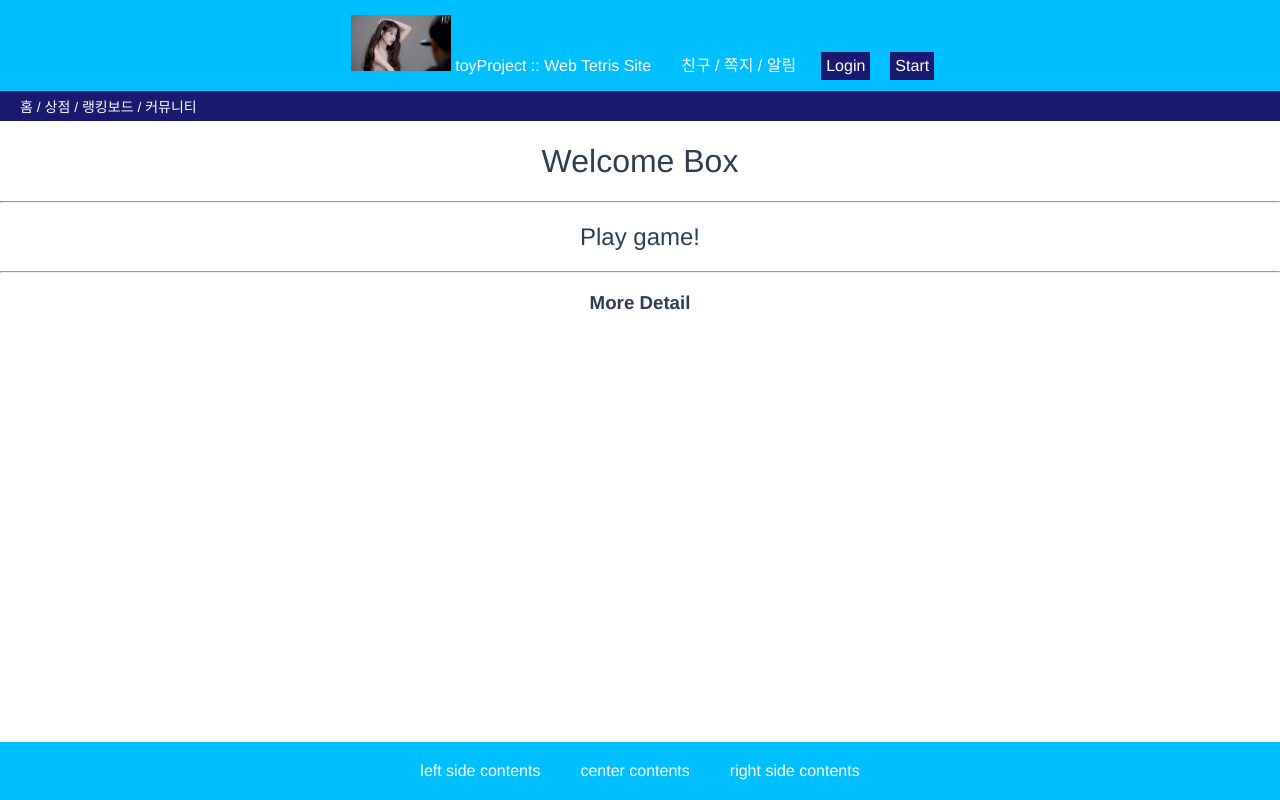
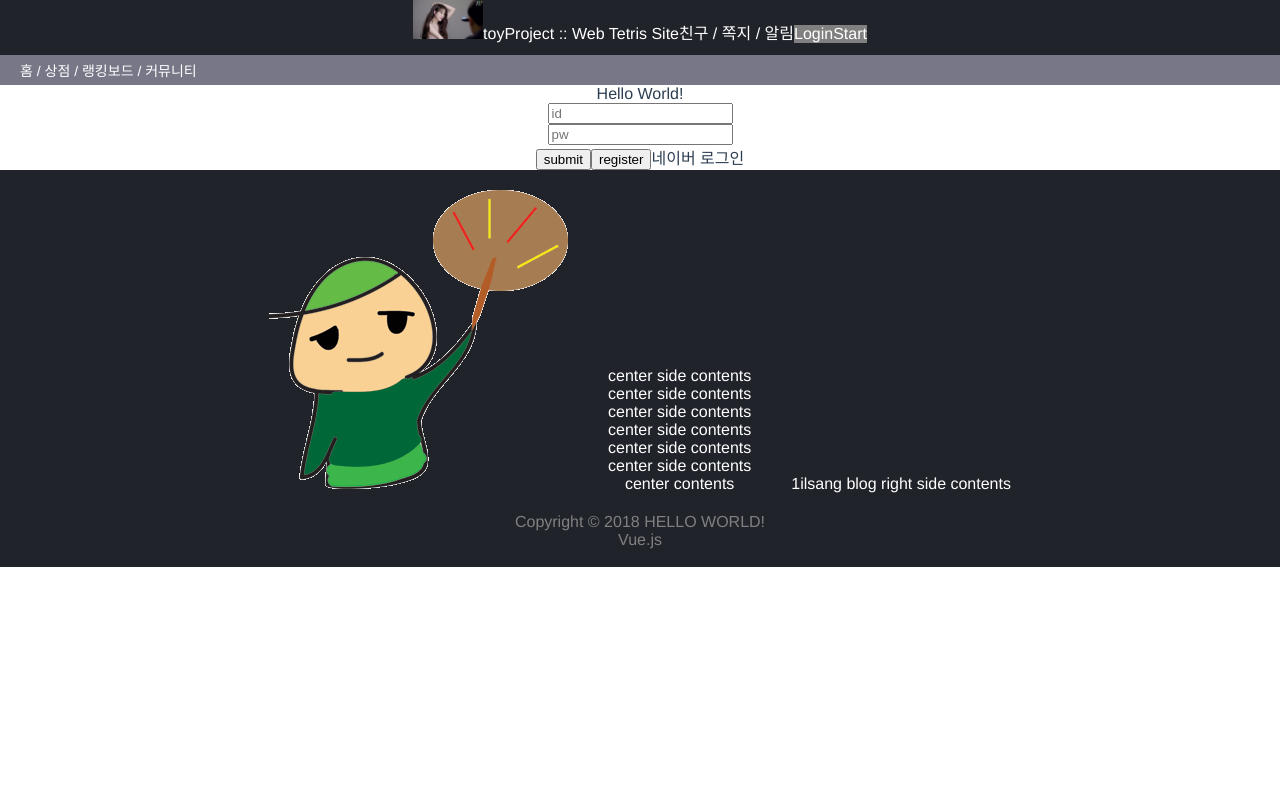
Before and after one commit to 18-Tetris-toyProject-Summer/VueFront, a Vue app: page /login in a window 1280 px wide. Built offline with nearby package versions, Linux system fonts and the light colour scheme.

Commit message:
[MOD] Footer, Login

```diff
--- a/src/App.vue
+++ b/src/App.vue
@@ -2,6 +2,7 @@
   <div id="app">
     <Modal v-if="modalToggle"></Modal>
     <Nav/>
+    <SubNav></SubNav>
     <router-view/>
     <Footer></Footer>
   </div>
@@ -11,6 +12,7 @@
 import Nav from './components/Nav'
 import Footer from './components/Footer'
 import Modal from './components/Modal'
+import SubNav from './components/SubNav'
 
 export default {
   name: 'App',
@@ -22,7 +24,8 @@ export default {
   components: {
     Nav,
     Footer,
-    Modal
+    Modal,
+    SubNav
   },
   created () {
     this.$EventBus.$on('close', () => {
--- a/src/components/Footer.vue
+++ b/src/components/Footer.vue
@@ -1,14 +1,28 @@
 <template>
   <div id="container">
     <div id="left-contents">
-      left side contents
+      <img src="../assets/char.png" alt="character logo">
     </div>
     <div id="center-contents">
+      center side contents <br>
+      center side contents <br>
+      center side contents <br>
+      center side contents <br>
+      center side contents <br>
+      center side contents <br>
       center contents
     </div>
     <div id="right-contents">
+      <a href="http://1ilsang.blog.me/">1ilsang blog</a>
       right side contents
     </div>
+    <div>
+    </div>
+    <div id="end-contents">
+      Copyright © 2018 HELLO WORLD!<br>
+      Vue.js
+    </div>
+    <br>
   </div>
 </template>
 
@@ -20,9 +34,9 @@ export default {
 
 <style scoped>
 #container {
-  background-color: deepskyblue;
+  background-color: #20232a;
   color: white;
-  position: fixed;
+  position: relative;
   width: 100%;
   bottom: 0px;
 }
@@ -31,4 +45,14 @@ export default {
   margin: 10px;
   display: inline-block;
 }
+#end-contents {
+  color: gray;
+}
+a{
+  color: white;
+  text-decoration-line: none;
+}
+a:hover{
+  color: #61dafb;
+}
 </style>
--- a/src/components/Login.vue
+++ b/src/components/Login.vue
@@ -6,13 +6,21 @@
       <input type="text" placeholder="pw"><br>
       <button>submit</button>
       <button>register</button>
+      <label @click.prevent="naverLogin()">네이버 로그인</label>
     </div>
   </div>
 </template>
 
 <script>
 export default {
-  name: 'Login'
+  name: 'Login',
+  methods: {
+    naverLogin () {
+      console.log('go to naver')
+      /* https://nid.naver.com/oauth2.0/authorize?client_id=fsL4vVVgvsoOwkPoWPO4&response_type=code&redirect_uri=http%3a%2f%2flocalhost%3a8080%2f&state=200
+      */
+    }
+  }
 }
 </script>
 
--- a/src/components/Nav.vue
+++ b/src/components/Nav.vue
@@ -1,12 +1,12 @@
 <template>
   <div id="container">
     <div id="main-tab">
-      <div id="logo-tab">
-        <router-link to="/">
-        <img src="../assets/iu.jpg" width="100px" alt="logo"/>
-        toyProject :: Web Tetris Site
-        </router-link>
-      </div>
+      <router-link to="/">
+        <img src="../assets/iu.jpg" width="70px" alt="logo"/>
+        <div id="logo-tab">
+          toyProject :: Web Tetris Site
+        </div>
+      </router-link>
       <div id="social-tab">
         친구 / 쪽지 / 알림
       </div>
@@ -17,10 +17,6 @@
         <router-link to="roomlist">Start</router-link>
       </div>
     </div>
-    <div id="sub-tab">
-      <router-link to="/">홈</router-link>
-       / 상점 / 랭킹보드 / 커뮤니티
-    </div>
   </div>
 </template>
 
@@ -28,45 +24,41 @@
 export default {
   name: 'Nav',
   methods: {
-    login () {
-      console.log('hi')
-    }
   }
 }
 </script>
 
 <style scoped>
 #container {
-  background-color: deepskyblue;
+  background-color: #20232a;
   color: white;
   width: 100%;
+  position: fixed;
+  top: 0px;
+  height: 55px;
 }
+
 #main-tab {
 }
+
 #logo-tab, #social-tab, #login-tab, #game-start-tab {
-  margin: 10px;
-  padding: 5px;
   display: inline-block;
 }
+
 #logo-tab {
 }
+
 #social-tab {
 }
+
 #login-tab {
-  background-color: midnightblue;
+  background-color: gray;
 }
-#game-start-tab{
-  background-color: midnightblue;
+
+#game-start-tab {
+  background-color: gray;
 }
-#sub-tab {
-  background-color: midnightblue;
-  padding-top: 5px;
-  padding-left: 20px;
-  padding-bottom: 5px;
-  font-size: 14px;
-  color: white;
-  text-align: left;
-}
+
 a {
   color: white;
   text-decoration-line: none;
--- a/src/components/RoomList.vue
+++ b/src/components/RoomList.vue
@@ -1,7 +1,7 @@
 <template>
   <div id="container">
       <ul id="list">
-        <li v-for="a in 5" :key="a">
+        <li v-for="a in 25" :key="a">
           <label @click="$EventBus.$emit('open')">Room Number : {{a}}</label>
         </li>
       </ul>
--- /dev/null
+++ b/src/components/SubNav.vue
@@ -0,0 +1,30 @@
+<template>
+  <div id="sub-tab">
+    <router-link to="/">홈</router-link>
+    / 상점 / 랭킹보드 / 커뮤니티
+  </div>
+</template>
+
+<script>
+export default {
+  name: 'SubNav'
+}
+</script>
+
+<style scoped>
+#sub-tab {
+  margin-top: 55px;
+  background-color: #777788;
+  padding-top: 5px;
+  padding-left: 20px;
+  padding-bottom: 5px;
+  font-size: 14px;
+  color: white;
+  text-align: left;
+}
+
+a {
+  color: white;
+  text-decoration-line: none;
+}
+</style>
--- a/src/router/index.js
+++ b/src/router/index.js
@@ -7,6 +7,7 @@ import RoomList from '@/components/RoomList'
 Vue.use(Router)
 
 export default new Router({
+  mode: 'history',
   routes: [
     {
       path: '/',
```
Also changed, not shown: src/assets/char.png (added).
